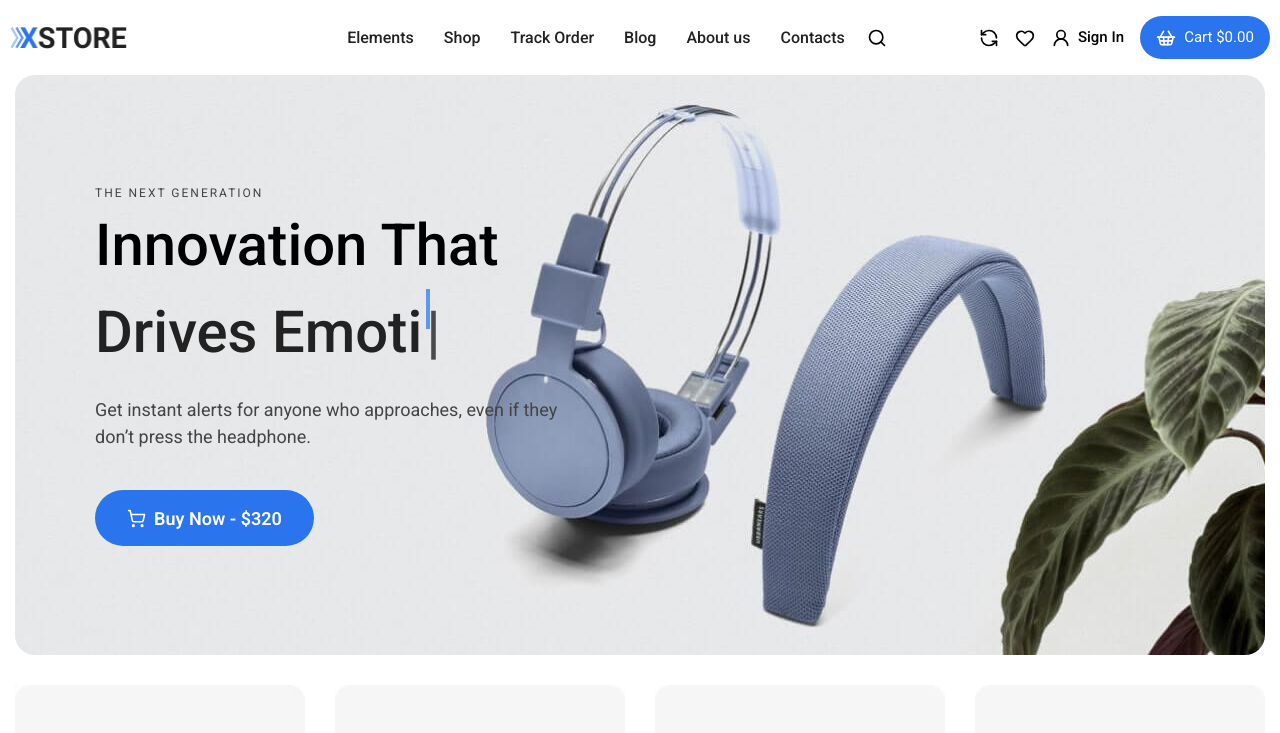
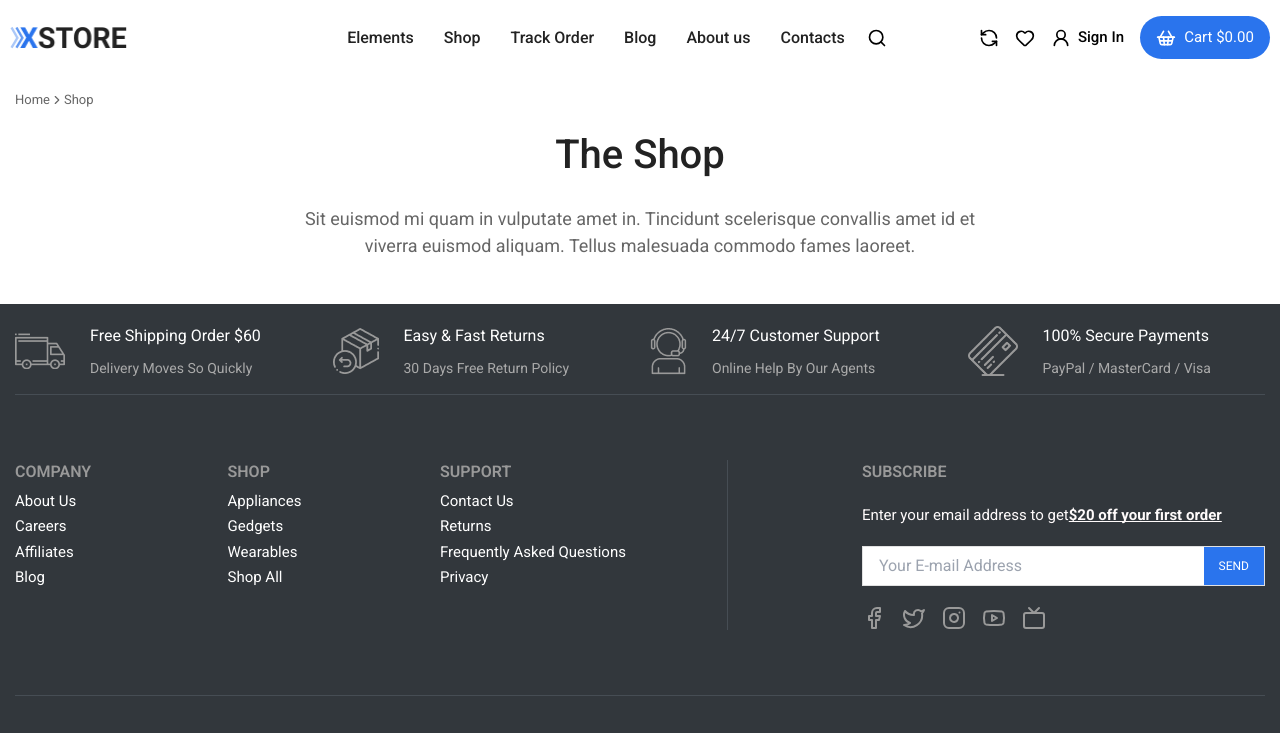
Before and after one commit to vithocbai/ecommerce-app, a React (Vite) app: page /shop in a window 1280 px wide. Shown: the top 733 px of the page. Built offline with nearby package versions, Linux system fonts and the light colour scheme.

Commit message:
Implement routing with react-router-dom and add Shop page
- Added react-router-dom as a dependency.
- Created a Shop page with breadcrumb navigation.
- Updated main entry point to use RouterProvider for routing.
- Modified Header component to use Link for navigation.

```diff
--- a/package.json
+++ b/package.json
@@ -14,6 +14,7 @@
         "lucide-react": "^0.544.0",
         "react": "^19.1.1",
         "react-dom": "^19.1.1",
+        "react-router-dom": "^7.9.5",
         "swiper": "^12.0.2"
     },
     "devDependencies": {
--- a/src/components/Header/Header.tsx
+++ b/src/components/Header/Header.tsx
@@ -2,6 +2,7 @@ import { Search, RefreshCcw, Heart, UserRound, ShoppingBasket, TextAlignJustify,
 import { useEffect, useState } from "react";
 import { motion, AnimatePresence } from "framer-motion";
 import { Sidebar } from "../Sidebar/Sidebar";
+import { Link } from "react-router-dom";
 // import ActionButton from "../ui/ActionButton";
 
 function Header() {
@@ -74,14 +75,14 @@ function Header() {
                 <nav className="max-lg:hidden flexCenter xl:ml-[120px]">
                     <ul className="flexCenter text-[#222] font-medium">
                         <li className="px-[8px]">
-                            <a className="block px-[7px] py-[5px] hover:text-[#2A74ED]" href="">
+                            <Link to='/elements' className="block px-[7px] py-[5px] hover:text-[#2A74ED]">
                                 Elements
-                            </a>
+                            </Link>
                         </li>
                         <li className="px-[8px]">
-                            <a className="block px-[7px] py-[5px] hover:text-[#2A74ED]" href="">
+                            <Link to='/shop' className="block px-[7px] py-[5px] hover:text-[#2A74ED]">
                                 Shop
-                            </a>
+                            </Link>
                         </li>
                         <li className="px-[8px]">
                             <a className="block px-[7px] py-[5px] hover:text-[#2A74ED]" href="block">
--- a/src/main.tsx
+++ b/src/main.tsx
@@ -3,9 +3,22 @@ import { createRoot } from "react-dom/client";
 import App from "./App.tsx";
 import "./index.css";
 import "./styles/utilities.css";
+import { createBrowserRouter, RouterProvider } from "react-router-dom";
+import Shop from "./pages/Shop.tsx";
+
+const router = createBrowserRouter([
+    {
+        path: '',
+        element: <App />
+    },
+    {
+        path: '/shop',
+        element: <Shop />
+    }
+])
 
 createRoot(document.getElementById("root")!).render(
     <StrictMode>
-        <App />
+        <RouterProvider router={router}/>
     </StrictMode>
 );
--- /dev/null
+++ b/src/pages/Shop.tsx
@@ -0,0 +1,56 @@
+import { ChevronRight } from "lucide-react";
+import Header from "../components/Header/Header";
+import { Footer } from "../components/Footer/Footer";
+import { Link, useLocation } from "react-router-dom";
+
+function Shop() {
+    const location = useLocation();
+    const pathnames = location.pathname.split("/").filter((x) => x);
+
+    return (
+        <section>
+            {/* Header */}
+            <Header />
+
+            {/* Breadcrumb */}
+            <nav
+                aria-label="breadcrumb"
+                className="max-w-[1600px] flex items-center mx-auto my-[15px] px-[15px] text-[13px] text-[#666]"
+            >
+                <ul className="flex items-center">
+                    <li className="hover:text-[#666666A8]">
+                        <Link to="/">Home</Link>
+                    </li>
+                    <li>
+                        <ChevronRight size={14} />
+                    </li>
+                    {pathnames.map((name, index) => {
+                        const routeTo = `/${pathnames.slice(0, index + 1).join("/")}`;
+                        const isLast = index === pathnames.length - 1;
+                        return isLast ? (
+                            <li key={name}>{name.charAt(0).toUpperCase() + name.slice(1)}</li>
+                        ) : (
+                            <li key={name} className="breadcrumb-item">
+                                <Link to={routeTo}>{name.charAt(0).toUpperCase()}</Link>
+                            </li>
+                        );
+                    })}
+                </ul>
+            </nav>
+
+            {/* Page Header */}
+            <div className="text-center px-[22%] mb-[45px]">
+                <h2 className="text-[40px] text-[#222] font-medium mb-[20px]">The Shop</h2>
+                <p className="text-[18px] text-[#666]">
+                    Sit euismod mi quam in vulputate amet in. Tincidunt scelerisque convallis amet id et viverra euismod
+                    aliquam. Tellus malesuada commodo fames laoreet.
+                </p>
+            </div>
+
+            {/* Footer */}
+            <Footer />
+        </section>
+    );
+}
+
+export default Shop;
```
Also changed, not shown: 1 other file (tests, documents, lock files or other folders).
